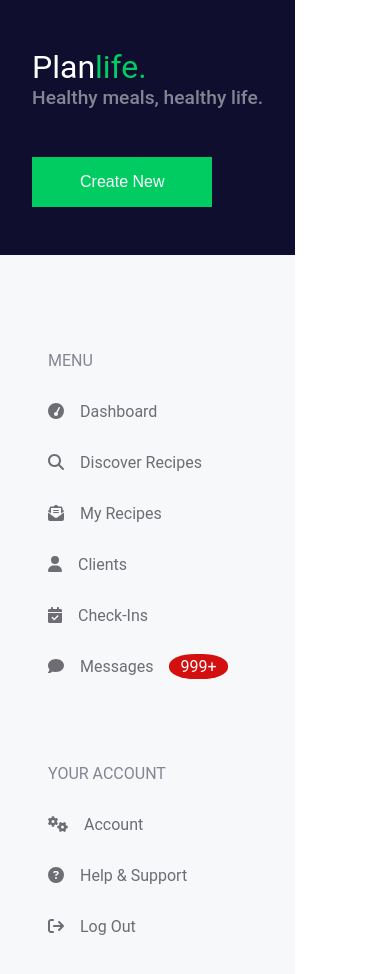
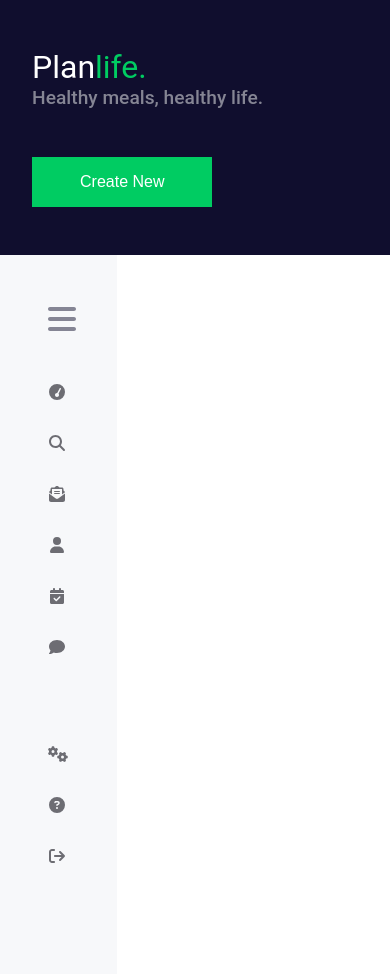
Before and after one commit to MonikkaKindaCodes/Planlife, a React (Create React App) app: page / in a window 390 px wide. Shown: the top 974 px of the page. Built offline with nearby package versions, Linux system fonts and the light colour scheme.

Commit message:
Added styling for responsive sidebar

```diff
--- a/src/components/Sidebar.tsx
+++ b/src/components/Sidebar.tsx
@@ -9,13 +9,22 @@ import {
   faGears,
   faCircleQuestion,
   faArrowRightFromBracket,
+  faBars,
 } from "@fortawesome/free-solid-svg-icons";
 import { StyledSidebar } from "./styles/Sidebar.styles";
 
 export function Sidebar() {
+  const showNavigationMenu = () => {};
   return (
     <>
       <StyledSidebar>
+        <section>
+          <FontAwesomeIcon
+            icon={faBars}
+            size={"2x"}
+            onClick={showNavigationMenu}
+          />
+        </section>
         <div>
           <h4>Menu</h4>
           <nav>
--- a/src/components/styles/Header.styled.js
+++ b/src/components/styles/Header.styled.js
@@ -2,10 +2,10 @@ import styled from "styled-components";
 
 export const StyledHeader = styled.header(
   ({ theme }) => `
-padding: 3rem 2rem;
+  padding: 3rem 2rem;
   background-color: ${theme.colors.brandNavy};
 
-  ${theme.breakpoints.M} {
+  ${theme.breakpoints.XXS}, ${theme.breakpoints.XS}, ${theme.breakpoints.S}, ${theme.breakpoints.M}  {
     width: 100vw;
   }
 
--- a/src/components/styles/Sidebar.styles.js
+++ b/src/components/styles/Sidebar.styles.js
@@ -1,13 +1,43 @@
 import styled from "styled-components";
 
-export const StyledSidebar = styled.aside`
-  background-color: ${({ theme }) => theme.colors.brandLightBlue};
+export const StyledSidebar = styled.aside(
+  ({ theme }) => `
+  background-color: ${theme.colors.brandLightBlue};
   display: flex;
   flex-direction: column;
   padding-top: 3rem;
   padding-bottom: 3rem;
   padding-left: 3rem;
   min-height: 100%;
+  color: ${theme.colors.brandMediumGray};
+
+  ${theme.breakpoints.M} {
+      width: 30vw;
+      text-align: center;
+      padding: 3rem;
+
+      div {
+
+        h4 {
+          display: none;
+        }
+
+        nav {
+          text-align: center;
+        }
+      }
+
+      a{
+
+        span {
+          display: none;
+        }
+
+        small {
+          display: none;
+        }
+      }
+  }
 
   div {
     margin-top: 3rem;
@@ -16,7 +46,6 @@ export const StyledSidebar = styled.aside`
     h4 {
       text-transform: uppercase;
       margin-bottom: 2rem;
-      color: ${({ theme }) => theme.colors.brandMediumGray};
     }
 
     nav {
@@ -26,7 +55,7 @@ export const StyledSidebar = styled.aside`
       a {
         margin-bottom: 2rem;
         text-decoration: none;
-        color: ${({ theme }) => theme.colors.brandMediumDarkGray};
+        color: ${theme.colors.brandMediumDarkGray};
         border-right: 3px solid transparent;
 
         small {
@@ -34,8 +63,8 @@ export const StyledSidebar = styled.aside`
           font-size: 1rem;
           padding: 0.2rem 0.7rem;
           border-radius: 45%;
-          color: ${({ theme }) => theme.colors.brandWhite};
-          background-color: ${({ theme }) => theme.colors.brandRed};
+          color: ${theme.colors.brandWhite};
+          background-color: ${theme.colors.brandRed};
         }
 
         span {
@@ -45,15 +74,15 @@ export const StyledSidebar = styled.aside`
 
       a:active,
       a:visited {
-        color: ${({ theme }) => theme.colors.brandMediumDarkGray};
+        color: ${theme.colors.brandMediumDarkGray};
       }
 
       a:hover {
-        color: ${({ theme }) => theme.colors.brandGreen};
+        color: ${theme.colors.brandGreen};
         transition: ease-out 0.25s;
-        border-right: 3px solid ${({ theme }) => theme.colors.brandGreen};
+        border-right: 3px solid ${theme.colors.brandGreen};
         cursor: pointer;
       }
     }
-  }
-`;
+  }`
+);
--- a/src/components/styles/Theme.js
+++ b/src/components/styles/Theme.js
@@ -4,6 +4,7 @@ const size = {
   mobileM: "375px",
   mobileL: "425px",
   tablet: "768px",
+  tabletM: "960px",
   laptop: "1024px",
   laptopL: "1440px",
   desktop: "2560px",
@@ -25,11 +26,12 @@ const theme = {
     brandRed: "#d30f0f",
   },
   breakpoints: {
-    XXS: `@media(min-width: ${size.mobileXS})`,
-    XS: `@media(min-width: ${size.mobileS})`,
-    S: `@media(min-width: ${size.mobileM})`,
-    M: `@media(min-width: ${size.mobileL})`,
-    L: `@media(min-width: ${size.tablet})`,
+    XXXS: `@media(min-width: ${size.mobileXS})`,
+    XXS: `@media(min-width: ${size.mobileS})`,
+    XS: `@media(min-width: ${size.mobileM})`,
+    S: `@media(min-width: ${size.mobileL})`,
+    M: `@media(max-width: ${size.tablet})`,
+    L: `@media(min-width: ${size.tabletM})`,
     XL: `@media(min-width: ${size.laptop})`,
     XXL: `@media(min-width: ${size.laptopL})`,
     XXXL: `@media(min-width: ${size.desktop})`,
```
Also changed, not shown: src/components/Hamburger.tsx (added, +12 -0 lines), 1 other file (tests, documents, lock files or other folders).
